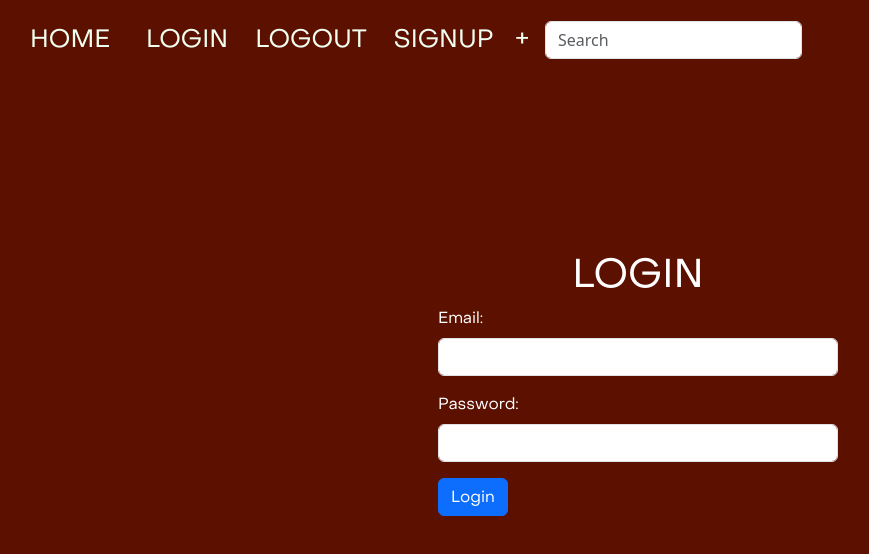
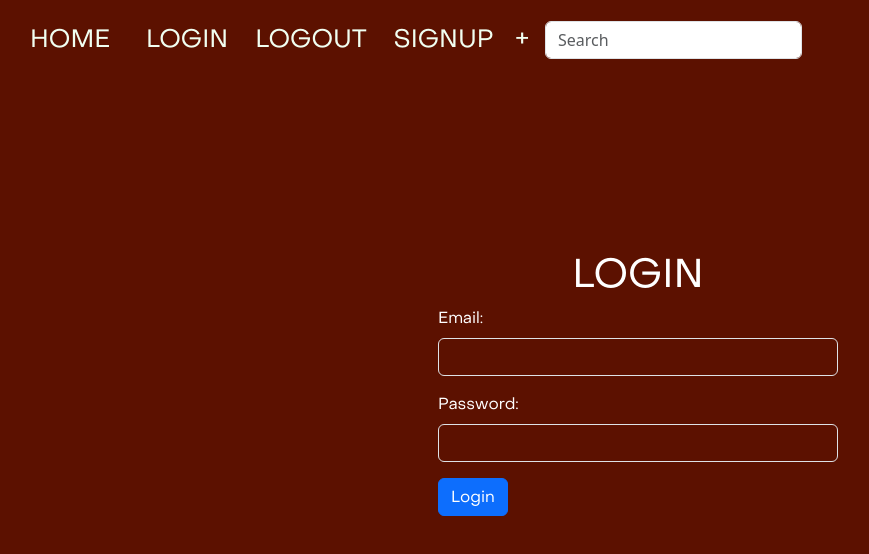
Before and after one commit to ebanchik/closet-app-capstone-frontend, a React (Vite) app: page /login in a window 1280 px wide. Shown: the top 554 px of the page, without its empty margins (2-871 px from the left). Built offline with nearby package versions, Linux system fonts and the light colour scheme.

Commit message:
change login input box color

```diff
--- a/src/App.css
+++ b/src/App.css
@@ -204,6 +204,13 @@ body {
   text-align: center;
 }
 
+.custom-input-color {
+  background-color: transparent !important;
+  color: white !important;
+  border: none; /* Remove the border */
+}
+
+
 .form-container {
   font-family: 'Object Sans';
   max-width:  400px; /* Adjust this value to your preference */
```
